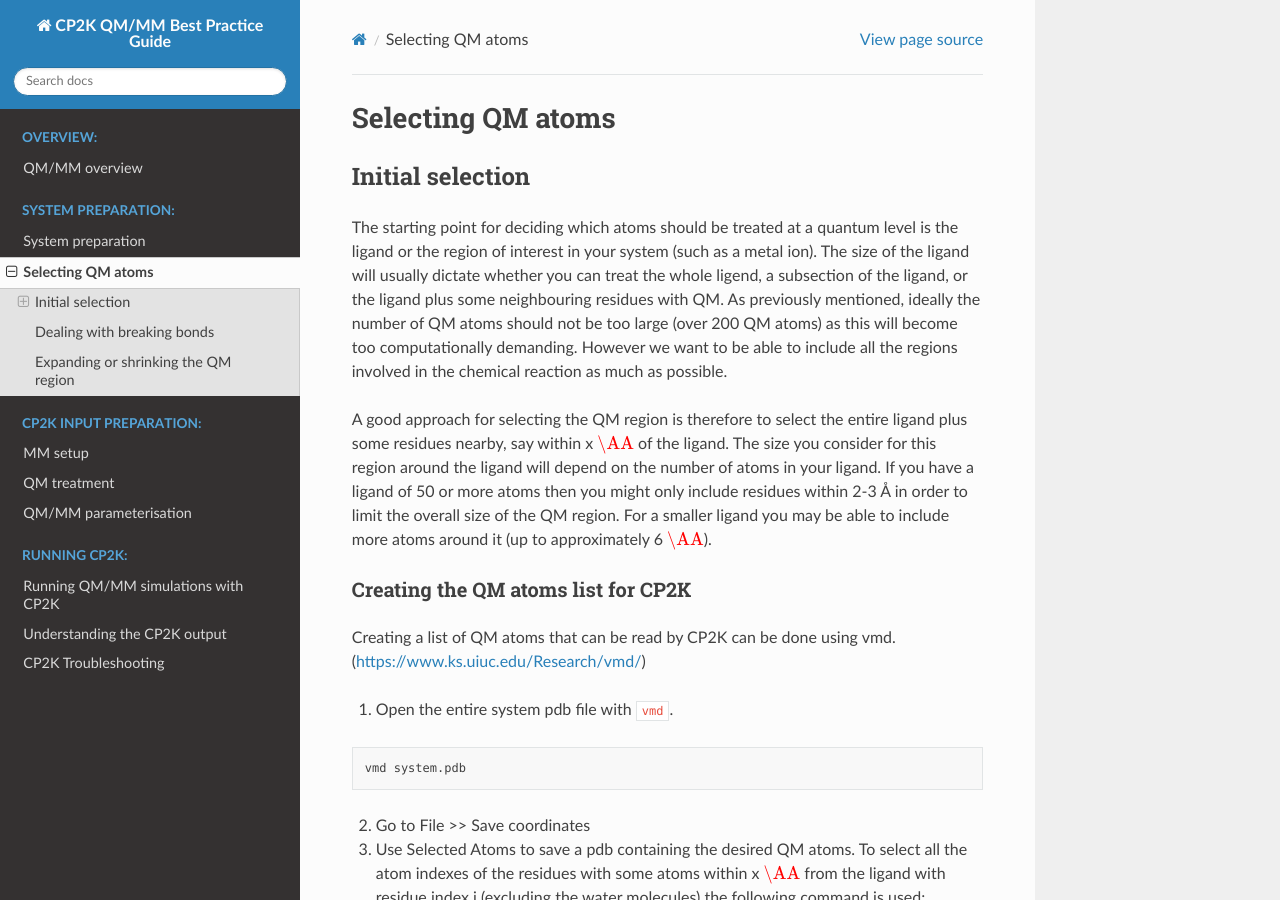
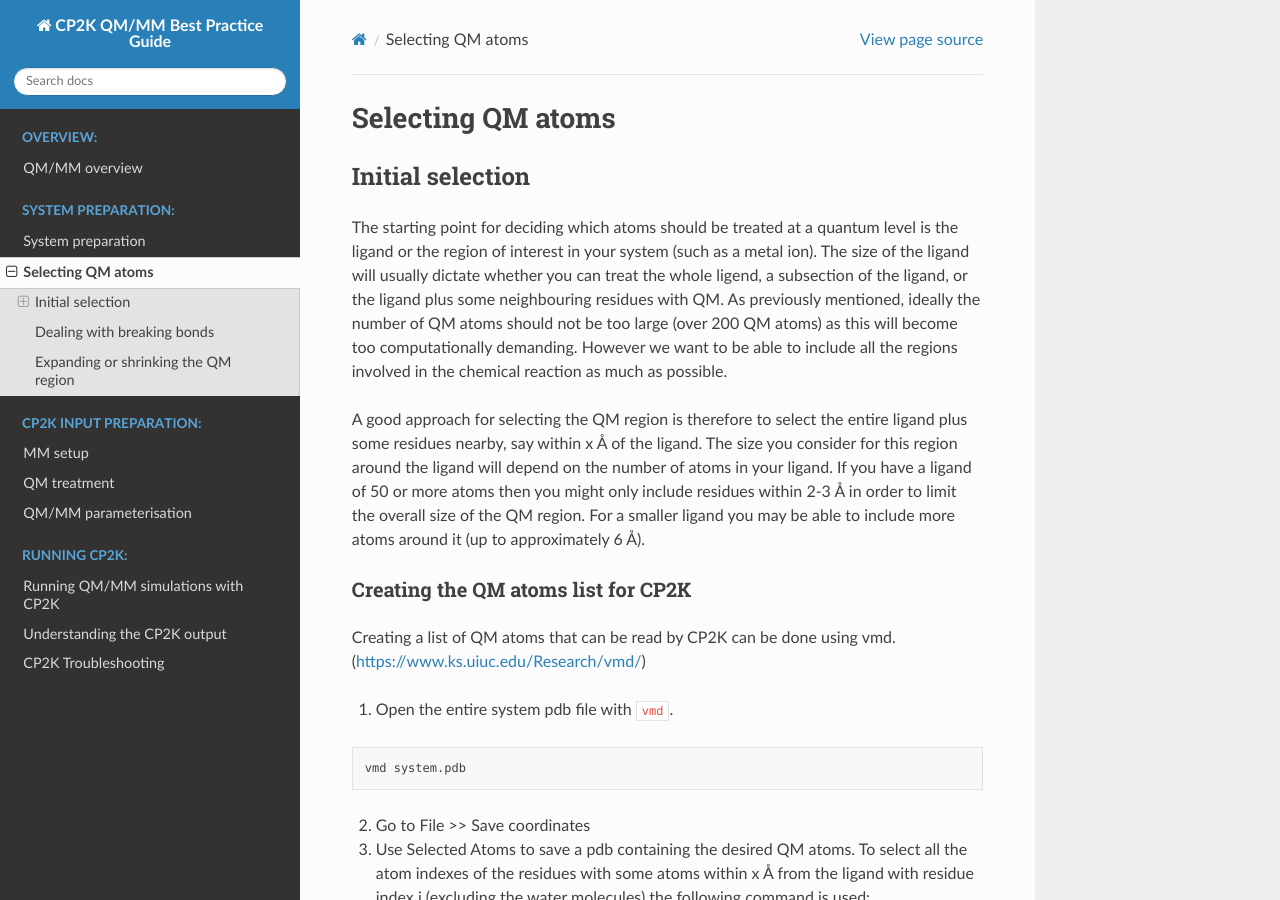
Before and after one commit to bioexcel/qmmm_bpg, a Sphinx documentation site: the page built from docs/system_preparation/selecting_qm_atoms.rst, in a window 1280 px wide and 900 px high. Built offline with Sphinx 7.4.7 and the Read the Docs theme 2.0.0, drawn with Linux system fonts in a browser that asks for light colours; some of the changed text lies outside the part shown.

Commit message:
Update selecting_qm_atoms.rst

```diff
--- a/docs/system_preparation/selecting_qm_atoms.rst
+++ b/docs/system_preparation/selecting_qm_atoms.rst
@@ -16,11 +16,11 @@ computationally demanding. However we want to be able to include all the regions
 involved in the chemical reaction as much as possible.
 
 A good approach for selecting the QM region is therefore to select the entire ligand plus
-some residues nearby, say within x :math:`\AA` of the ligand. The size you consider for this region
+some residues nearby, say within x Å of the ligand. The size you consider for this region
 around the ligand will depend on the number of atoms in your ligand. If you have a ligand of
 50 or more atoms then you might only include residues within 2-3 Å in order to limit
 the overall size of the QM region. For a smaller ligand you may be able to include more atoms around it
-(up to approximately 6 :math:`\AA`).
+(up to approximately 6 Å).
 
 
 Creating the QM atoms list for CP2K
@@ -37,7 +37,7 @@ Creating a list of  QM atoms that can be read by CP2K can be done using vmd. (ht
 2) Go to File >> Save coordinates
 
 3) Use Selected Atoms to save a pdb containing the desired QM atoms.
-   To select all the atom indexes of the residues with some atoms within x :math:`\AA` from the ligand with residue
+   To select all the atom indexes of the residues with some atoms within x Å from the ligand with residue
    index i (excluding the water molecules) the following command is used:
 
 .. code-block:: none
```
